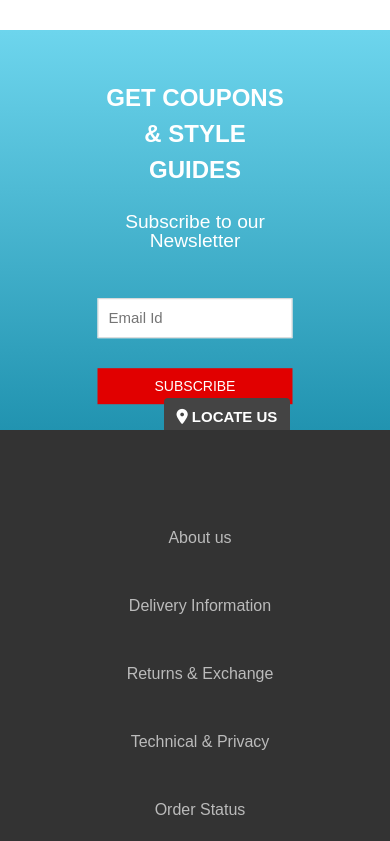
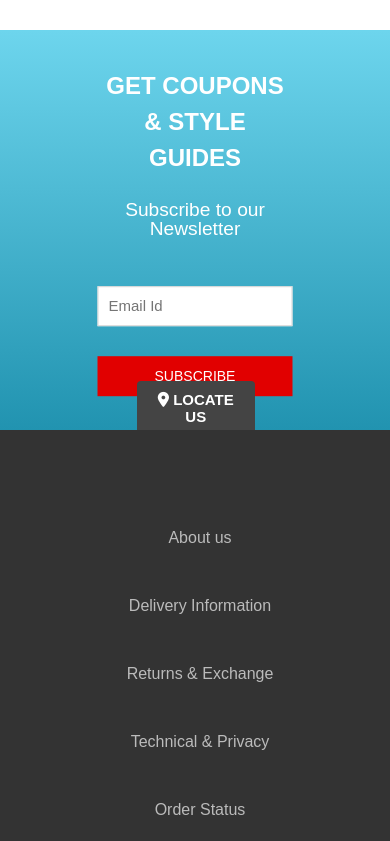
Before and after one commit to Sidd07/Ajira_madeup, a React (Create React App) app: page / in a window 390 px wide. Shown: the part 2240-3081 px from the top of the page. Built offline with nearby package versions, Linux system fonts and the light colour scheme.

Commit message:
footer locatus position set

```diff
--- a/src/componets/footer/footer.scss
+++ b/src/componets/footer/footer.scss
@@ -18,6 +18,15 @@
     font-size:15px;
     font-weight: bold;
     border-radius: 4px;
+  }
+
+  input{
+    width:250px;
+    margin-right: 10px;
+  }
+  .btn{
+    height: 40px;
+    margin-bottom: 20px;
   }
 }
 
@@ -78,10 +87,15 @@ ul.float-right li {
 
 @media (max-width: 720px) {
   .footer1{
-      .locate-us {
-        left: 42%;
-        right: 100px;
-      }
+    .locate-us {
+      left: 35%;
+      right: 135px;
+    }
+
+  input{
+    width:100%;
+    margin-right: 10px;
+  }
   }
   .footer2 {
     .row {
```
